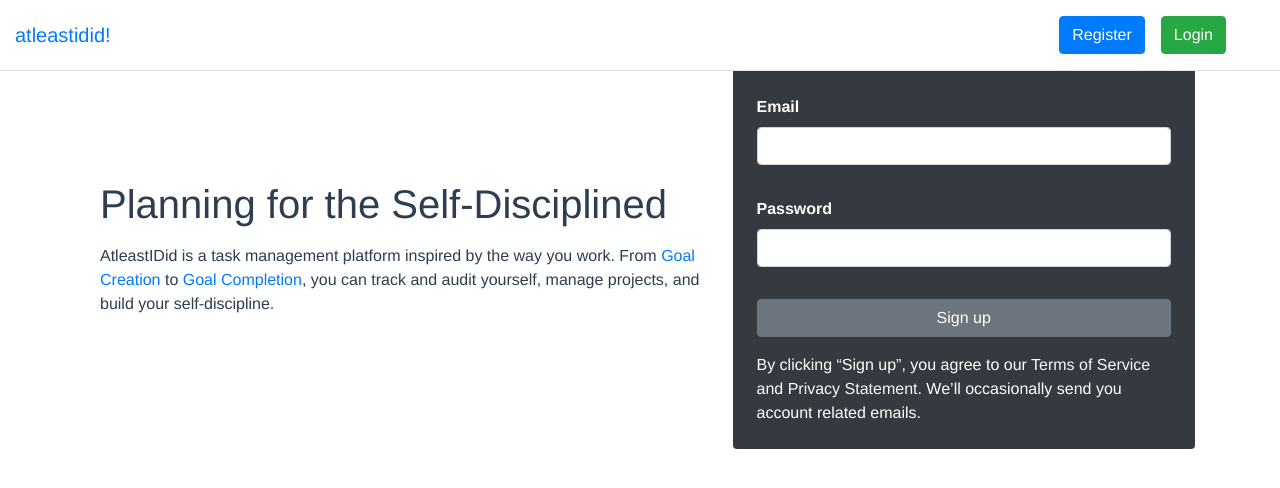
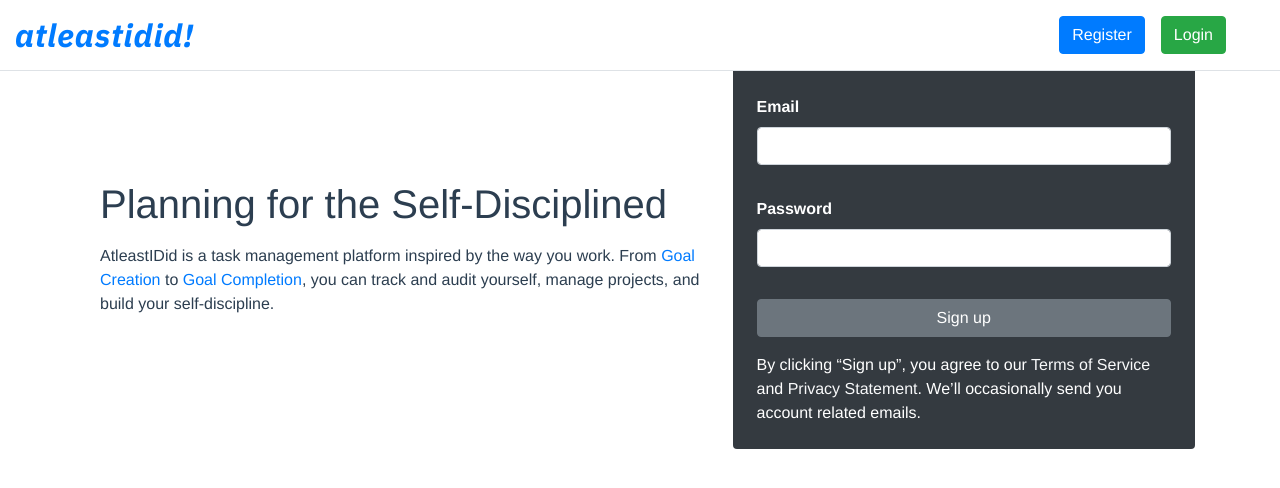
Before and after one commit to dewdad/atleastidid, a Vue app in the folder client/: page / in a window 1280 px wide. Shown: the top 488 px of the page. Built offline with nearby package versions, Linux system fonts and the light colour scheme; no server answers.

Commit message:
Define font-family member using @font-face. Use the new font in the branding clase rule.

```diff
--- a/client/public/style.css
+++ b/client/public/style.css
@@ -1 +1,11 @@
 /* CSS */
+@font-face {
+  font-family: 'IBM-Plex-Sans-Bold-Italic';
+  src: url('fonts/IBMPlexSans-BoldItalic.ttf');
+}
+
+.branding {
+  font-family: 'IBM-Plex-Sans-Bold-Italic';
+  font-size: 32px;
+  letter-spacing: 1px;
+}
```
